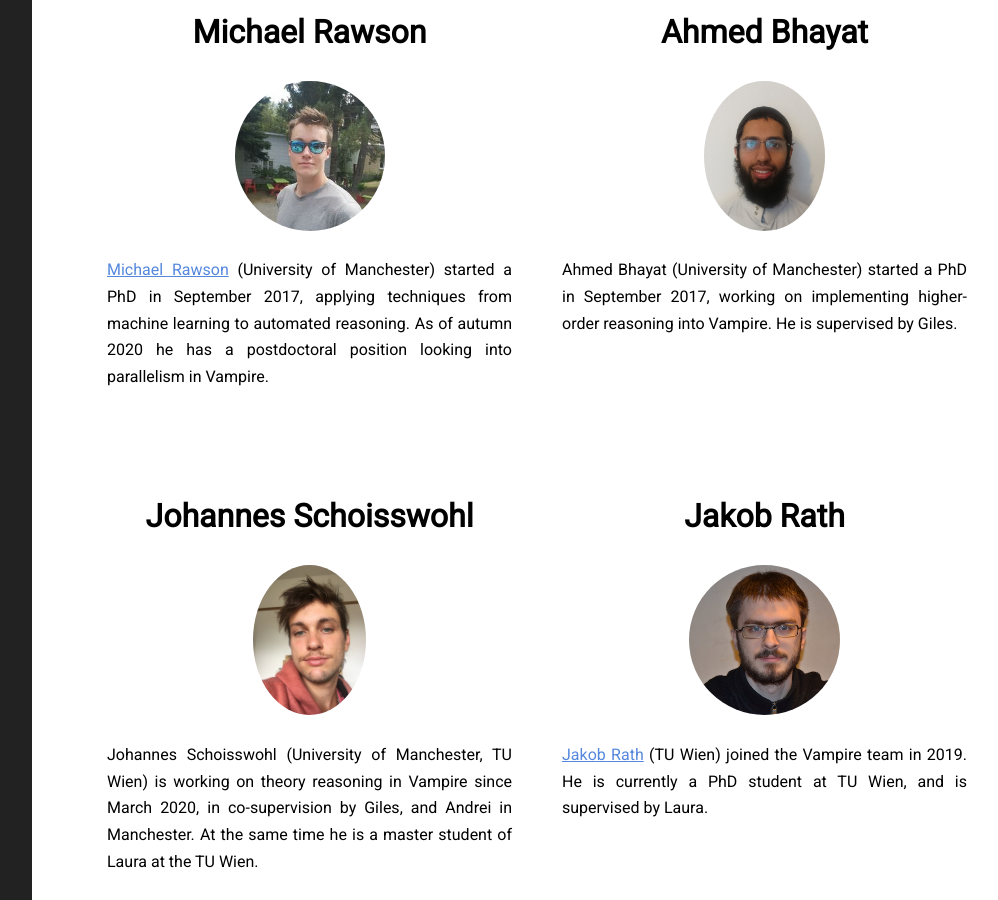
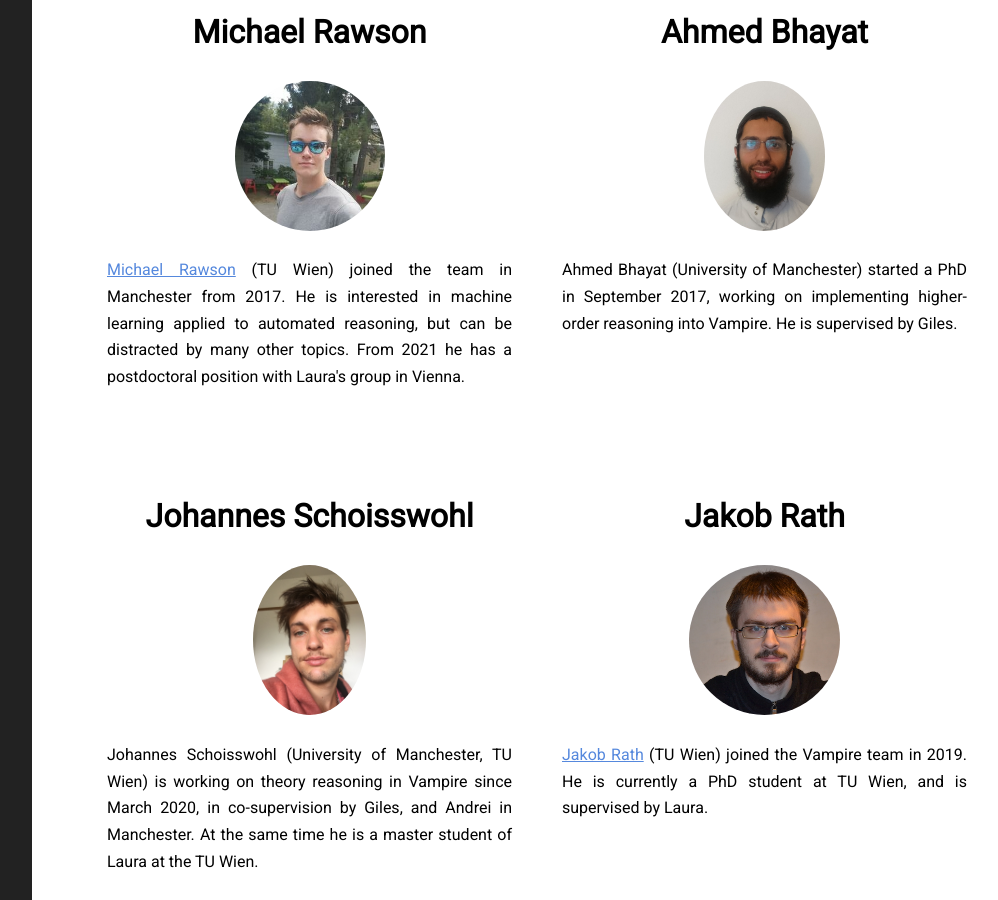
Before and after one commit to vprover/vprover.github.io, a Jekyll site: the page built from team.html, in a window 1280 px wide and 900 px high, scrolled down 1360 px. Shown: the whole window, without its empty margins (268-1266 px from the left). Built offline with Jekyll 4.4.1, drawn with Linux system fonts in a browser that asks for light colours.

Commit message:
update profile

```diff
--- a/team.html
+++ b/team.html
@@ -53,8 +53,9 @@ before with Andrei in Manchester.
 <h2>Michael Rawson</h2>
 <img alt="Michael Rawson" src="/img/mrawson.jpg">
 <p>
-{{ rawson }} (University of Manchester) started a PhD in September 2017, applying techniques from machine learning to automated reasoning.
-As of autumn 2020 he has a postdoctoral position looking into parallelism in Vampire.
+{{ rawson }} (TU Wien) joined the team in Manchester from 2017.
+He is interested in machine learning applied to automated reasoning, but can be distracted by many other topics.
+From 2021 he has a postdoctoral position with Laura's group in Vienna.
 </p>
 </li>
 
```
